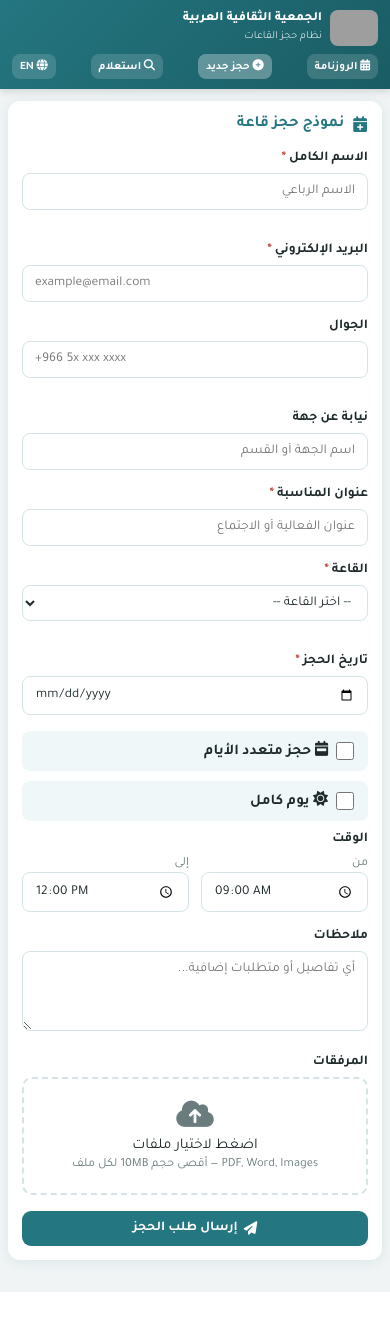
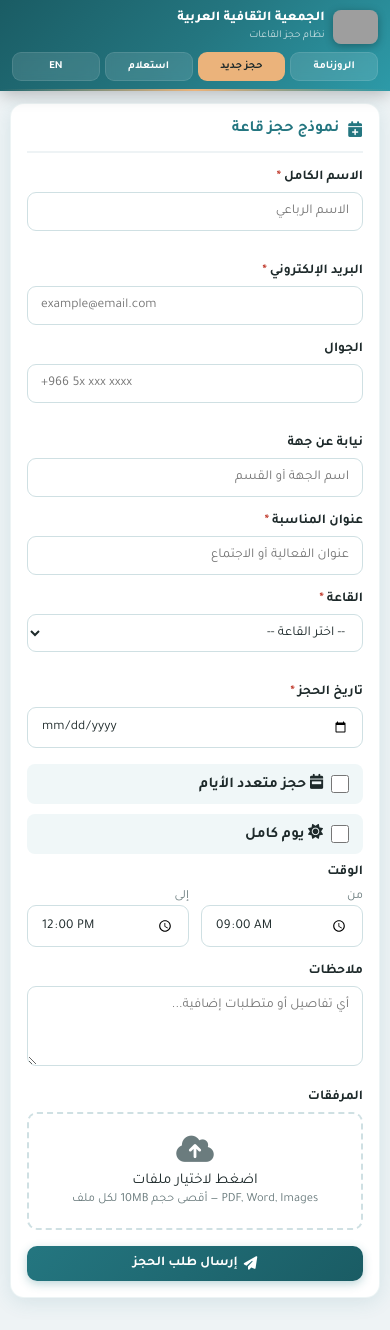
Before and after one commit to AcsVe/venues, a Flask app: page /book in a window 390 px wide. Before the commit the page ends 1292 px from the top, so only its background shows below. Run offline with Flask 3, Linux system fonts and the light colour scheme; data comes from the database, SQL or seed files in the repository; grey boxes are pictures that could not be loaded.

Commit message:
Improve UI: premium gradient topbar + mobile fix

```diff
--- a/templates/base_public.html
+++ b/templates/base_public.html
@@ -10,14 +10,16 @@
     :root {
       --primary: #247680;
       --primary-dark: #1a5c64;
+      --primary-light: #2d8f9b;
       --accent: {{ config.ACCENT_COLOR }};
-      --bg: #f0f4f5;
+      --bg: #eef3f5;
       --white: #fff;
       --text: #1e2a2b;
       --muted: #6b7c7e;
-      --border: #d4e4e6;
-      --radius: 12px;
-      --shadow: 0 2px 12px rgba(36,118,128,.10);
+      --border: #cfe0e3;
+      --radius: 14px;
+      --shadow: 0 4px 20px rgba(36,118,128,.12);
+      --shadow-sm: 0 2px 8px rgba(36,118,128,.08);
     }
     *, *::before, *::after { box-sizing: border-box; margin: 0; padding: 0; }
     html { font-size: 15px; }
@@ -27,34 +29,68 @@
       color: var(--text);
       min-height: 100vh;
     }
+
     /* ── Topbar ── */
     .topbar {
-      background: linear-gradient(135deg, var(--primary), var(--primary-dark));
+      background: linear-gradient(135deg, #1a5c64 0%, #247680 50%, #2d9aa8 100%);
       color: #fff;
-      padding: 12px 24px;
+      padding: 0 20px;
       display: flex;
       align-items: center;
       gap: 14px;
-      box-shadow: 0 2px 8px rgba(0,0,0,.15);
+      box-shadow: 0 3px 16px rgba(0,0,0,.25);
+      min-height: 64px;
+      position: sticky;
+      top: 0;
+      z-index: 100;
     }
-    .topbar img { height: 44px; border-radius: 8px; }
-    .topbar-titles { flex: 1; }
-    .topbar-titles h1 { font-size: 1.2rem; font-weight: 800; line-height: 1.2; }
-    .topbar-titles span { font-size: .8rem; opacity: .8; }
-    .topbar-nav { display: flex; gap: 8px; }
+    .topbar::after {
+      content: '';
+      position: absolute;
+      bottom: 0; left: 0; right: 0;
+      height: 2px;
+      background: linear-gradient(90deg, transparent, var(--accent), transparent);
+    }
+    .topbar img {
+      height: 42px;
+      border-radius: 8px;
+      box-shadow: 0 2px 8px rgba(0,0,0,.3);
+      flex-shrink: 0;
+    }
+    .topbar-titles { flex: 1; min-width: 0; }
+    .topbar-titles h1 {
+      font-size: 1.1rem;
+      font-weight: 800;
+      line-height: 1.2;
+      white-space: nowrap;
+      overflow: hidden;
+      text-overflow: ellipsis;
+    }
+    .topbar-titles span { font-size: .78rem; opacity: .75; }
+    .topbar-nav { display: flex; gap: 6px; flex-shrink: 0; }
     .topbar-nav a {
       color: #fff;
-      background: rgba(255,255,255,.15);
-      padding: 6px 14px;
-      border-radius: 8px;
+      background: rgba(255,255,255,.12);
+      padding: 7px 13px;
+      border-radius: 9px;
       text-decoration: none;
-      font-size: .85rem;
+      font-size: .82rem;
       font-weight: 600;
-      transition: background .2s;
+      transition: all .2s;
+      white-space: nowrap;
+      border: 1px solid rgba(255,255,255,.1);
+      backdrop-filter: blur(4px);
     }
-    .topbar-nav a:hover, .topbar-nav a.active { background: rgba(255,255,255,.30); }
+    .topbar-nav a:hover { background: rgba(255,255,255,.25); border-color: rgba(255,255,255,.3); }
+    .topbar-nav a.active {
+      background: var(--accent);
+      color: #1e2a2b;
+      border-color: transparent;
+    }
+
     /* ── Container ── */
     .container { max-width: 1100px; margin: 0 auto; padding: 24px 16px; }
+
     /* ── Cards ── */
     .card {
       background: var(--white);
@@ -62,6 +98,7 @@
       box-shadow: var(--shadow);
       padding: 24px;
       margin-bottom: 20px;
+      border: 1px solid rgba(36,118,128,.08);
     }
     .card-title {
       font-size: 1.05rem;
@@ -71,14 +108,17 @@
       display: flex;
       align-items: center;
       gap: 8px;
+      padding-bottom: 12px;
+      border-bottom: 2px solid var(--bg);
     }
+
     /* ── Buttons ── */
     .btn {
       display: inline-flex;
       align-items: center;
       gap: 6px;
       padding: 9px 18px;
-      border-radius: 9px;
+      border-radius: 10px;
       border: none;
       cursor: pointer;
       font-family: inherit;
@@ -87,26 +127,35 @@
       text-decoration: none;
       transition: all .2s;
     }
-    .btn-primary { background: var(--primary); color: #fff; }
-    .btn-primary:hover { background: var(--primary-dark); }
-    .btn-accent  { background: var(--accent); color: #1e2a2b; }
+    .btn-primary {
+      background: linear-gradient(135deg, var(--primary), var(--primary-dark));
+      color: #fff;
+      box-shadow: 0 3px 10px rgba(36,118,128,.3);
+    }
+    .btn-primary:hover {
+      background: linear-gradient(135deg, var(--primary-light), var(--primary));
+      box-shadow: 0 4px 14px rgba(36,118,128,.4);
+      transform: translateY(-1px);
+    }
+    .btn-accent  { background: var(--accent); color: #1e2a2b; box-shadow: 0 3px 10px rgba(235,179,123,.3); }
     .btn-outline { background: transparent; color: var(--primary); border: 2px solid var(--primary); }
     .btn-outline:hover { background: var(--primary); color: #fff; }
     .btn-sm { padding: 6px 12px; font-size: .82rem; }
+
     /* ── Forms ── */
     .form-group { margin-bottom: 16px; }
     .form-group label { display: block; font-weight: 600; margin-bottom: 6px; font-size: .9rem; }
     .form-group label .req { color: #c0392b; }
     input, select, textarea {
       width: 100%;
-      padding: 9px 12px;
+      padding: 10px 13px;
       border: 1.5px solid var(--border);
-      border-radius: 8px;
+      border-radius: 9px;
       font-family: inherit;
       font-size: .9rem;
       background: #fff;
       color: var(--text);
-      transition: border-color .2s;
+      transition: all .2s;
     }
     input:focus, select:focus, textarea:focus {
       outline: none;
@@ -114,6 +163,7 @@
       box-shadow: 0 0 0 3px rgba(36,118,128,.12);
     }
     textarea { resize: vertical; min-height: 80px; }
+
     /* ── Status badges ── */
     .badge {
       display: inline-flex;
@@ -128,10 +178,11 @@
     .badge-approved { background: #d1e7dd; color: #0a6640; }
     .badge-rejected { background: #f8d7da; color: #842029; }
     .badge-cancelled{ background: #e2e3e5; color: #41464b; }
+
     /* ── Alert ── */
     .alert {
       padding: 12px 16px;
-      border-radius: 8px;
+      border-radius: 9px;
       margin-bottom: 16px;
       font-weight: 600;
       font-size: .9rem;
@@ -139,7 +190,8 @@
     .alert-success { background: #d1e7dd; color: #0a6640; border: 1px solid #a3cfbb; }
     .alert-error   { background: #f8d7da; color: #842029; border: 1px solid #f1aeb5; }
     .alert-info    { background: #cff4fc; color: #055160; border: 1px solid #9eeaf9; }
-    /* ── Loading ── */
+
+    /* ── Spinner ── */
     .spinner {
       display: inline-block;
       width: 20px; height: 20px;
@@ -149,16 +201,36 @@
       animation: spin .7s linear infinite;
     }
     @keyframes spin { to { transform: rotate(360deg); } }
-    /* ── Responsive ── */
+
+    /* ── Mobile ── */
     @media (max-width: 640px) {
-      .topbar { padding: 10px 12px; flex-wrap: wrap; gap: 8px; }
-      .topbar img { height: 36px; }
-      .topbar-titles h1 { font-size: .85rem; }
-      .topbar-titles span { font-size: .72rem; }
-      .topbar-nav { width: 100%; justify-content: space-between; }
-      .topbar-nav a { padding: 5px 8px; font-size: .75rem; }
-      .container { padding: 12px 8px; }
-      .card { padding: 14px; }
+      .topbar {
+        padding: 0 12px;
+        min-height: auto;
+        flex-wrap: wrap;
+        padding-top: 10px;
+        padding-bottom: 0;
+        gap: 8px;
+      }
+      .topbar img { height: 34px; }
+      .topbar-titles h1 { font-size: .9rem; }
+      .topbar-titles span { font-size: .7rem; }
+      .topbar-nav {
+        width: 100%;
+        justify-content: stretch;
+        padding-bottom: 10px;
+        gap: 5px;
+      }
+      .topbar-nav a {
+        flex: 1;
+        justify-content: center;
+        padding: 7px 4px;
+        font-size: .72rem;
+        text-align: center;
+      }
+      .topbar-nav a i { display: none; }
+      .container { padding: 12px 10px; }
+      .card { padding: 16px; }
     }
   </style>
   {% block extra_head %}{% endblock %}
```
